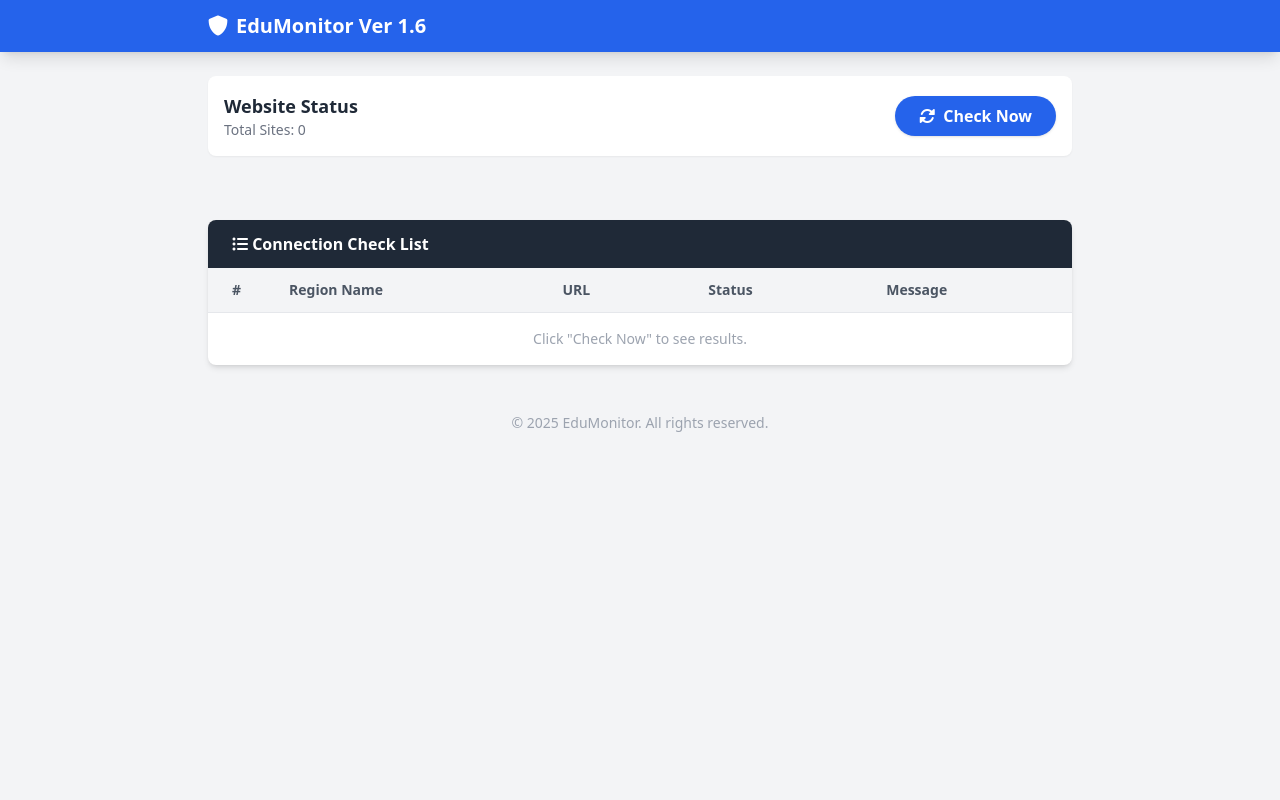
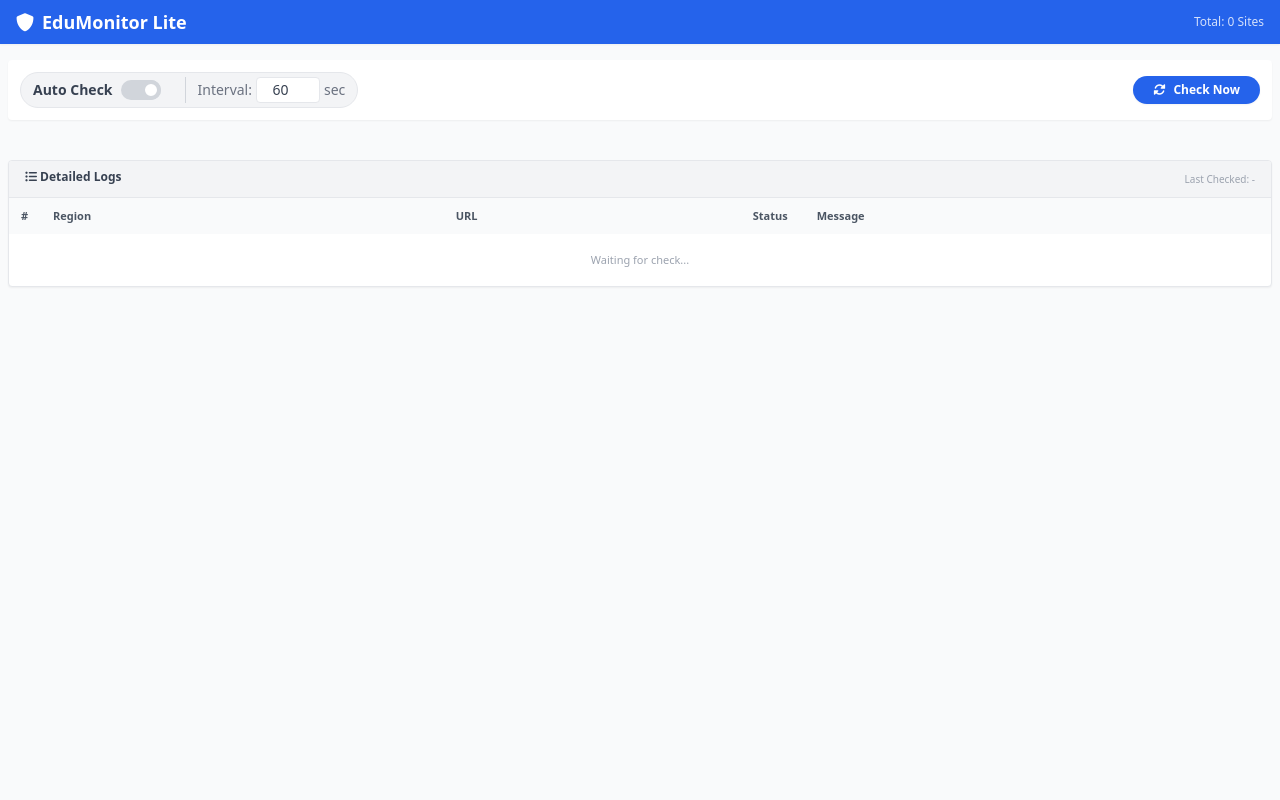
Before and after one commit to freudpark/edu_m, a FastAPI app: template templates/index.html in a window 1280 px wide. Run offline with FastAPI, Linux system fonts and the light colour scheme; the template is opened without the code that fills it, so the values that code supplies are empty; some libraries are stand-ins or nearby versions.

Commit message:
Optimize check speed (parallel) and improve Web UI (Compact + Auto)

```diff
--- a/templates/index.html
+++ b/templates/index.html
@@ -4,14 +4,14 @@
 <head>
     <meta charset="UTF-8">
     <meta name="viewport" content="width=device-width, initial-scale=1.0">
-    <title>EduMonitor</title>
+    <title>EduMonitor Lite</title>
     <!-- Tailwind CSS -->
     <script src="https://cdn.tailwindcss.com"></script>
     <!-- FontAwesome -->
     <link rel="stylesheet" href="https://cdnjs.cloudflare.com/ajax/libs/font-awesome/6.0.0/css/all.min.css" />
     <style>
         .fade-in {
-            animation: fadeIn 0.5s ease-in;
+            animation: fadeIn 0.3s ease-in;
         }
 
         @keyframes fadeIn {
@@ -23,54 +23,95 @@
                 opacity: 1;
             }
         }
+
+        /* Checkbox Toggle Styling */
+        .toggle-checkbox:checked {
+            right: 0;
+            border-color: #3b82f6;
+        }
+
+        .toggle-checkbox:checked+.toggle-label {
+            background-color: #3b82f6;
+        }
+
+        .toggle-checkbox {
+            right: 0;
+            z-index: 1;
+            border-color: white;
+            transition: all 0.3s;
+        }
+
+        .toggle-label {
+            width: 2.5rem;
+            height: 1.25rem;
+        }
     </style>
 </head>
 
-<body class="bg-gray-100 text-gray-800 font-sans min-h-screen">
+<body class="bg-gray-50 text-gray-800 font-sans min-h-screen text-sm">
 
     <!-- Navbar -->
-    <nav class="bg-blue-600 text-white shadow-lg sticky top-0 z-50">
-        <div class="max-w-4xl mx-auto px-4 py-3 flex justify-between items-center">
-            <h1 class="text-xl font-bold flex items-center gap-2">
-                <i class="fas fa-shield-alt"></i> EduMonitor Ver 1.6
+    <nav class="bg-blue-600 text-white shadow-sm sticky top-0 z-50">
+        <div class="max-w-7xl mx-auto px-4 py-2 flex justify-between items-center">
+            <h1 class="text-lg font-bold flex items-center gap-2">
+                <i class="fas fa-shield-alt"></i> EduMonitor Lite
             </h1>
-            <div>
-                <!-- Future menu items -->
+            <div class="text-xs opacity-80">
+                Total: {{ urls|length }} Sites
             </div>
         </div>
     </nav>
 
     <!-- Main Content -->
-    <main class="max-w-4xl mx-auto px-4 py-6">
+    <main class="max-w-7xl mx-auto px-2 py-4">
 
-        <!-- Controls -->
-        <div class="flex justify-between items-center mb-6 bg-white p-4 rounded-lg shadow-sm">
-            <div>
-                <h2 class="text-lg font-semibold">Website Status</h2>
-                <p class="text-sm text-gray-500">Total Sites: {{ urls|length }}</p>
+        <!-- Controls & Settings -->
+        <div class="flex flex-col md:flex-row justify-between items-center mb-4 bg-white p-3 rounded shadow-sm gap-3">
+
+            <!-- Auto Check Settings -->
+            <div class="flex items-center gap-4 bg-gray-100 px-3 py-1 rounded-full border border-gray-200">
+                <div class="flex items-center gap-2">
+                    <label for="autoCheckToggle" class="font-semibold text-gray-700 cursor-pointer select-none">Auto
+                        Check</label>
+                    <div
+                        class="relative inline-block w-10 mr-2 align-middle select-none transition duration-200 ease-in">
+                        <input type="checkbox" name="toggle" id="autoCheckToggle"
+                            class="toggle-checkbox absolute block w-5 h-5 rounded-full bg-white border-4 appearance-none cursor-pointer border-gray-300" />
+                        <label for="autoCheckToggle"
+                            class="toggle-label block overflow-hidden h-5 rounded-full bg-gray-300 cursor-pointer"></label>
                     </div>
-            <button id="checkBtn" onclick="runCheck()"
-                class="bg-blue-600 hover:bg-blue-700 text-white font-bold py-2 px-6 rounded-full shadow transition transform hover:scale-105 flex items-center gap-2">
+                </div>
+
+                <div class="flex items-center gap-1 border-l pl-3 border-gray-300">
+                    <span class="text-gray-500">Interval:</span>
+                    <input type="number" id="checkInterval" value="60" min="10"
+                        class="w-16 px-1 py-0.5 border rounded text-center text-gray-700 focus:ring-blue-500 focus:border-blue-500"
+                        placeholder="Sec">
+                    <span class="text-gray-500">sec</span>
+                </div>
+            </div>
+
+            <!-- Manual Trigger -->
+            <div class="flex items-center gap-3">
+                <div id="statusAlert" class="hidden px-3 py-1 rounded text-white text-xs font-bold"></div>
+                <button id="checkBtn" onclick="manualCheck()"
+                    class="bg-blue-600 hover:bg-blue-700 text-white font-bold py-1.5 px-5 rounded-full shadow-sm text-xs transition transform hover:scale-105 flex items-center gap-2">
                     <i class="fas fa-sync-alt" id="btnIcon"></i>
                     <span id="btnText">Check Now</span>
                 </button>
             </div>
+        </div>
 
-        <!-- Status Overview (Hidden initially) -->
-        <div id="statusAlert" class="hidden mb-6 p-4 rounded-lg text-white font-bold text-center"></div>
-
-        <!-- Site List Grid -->
-        <div class="grid grid-cols-1 md:grid-cols-2 gap-4" id="siteGrid">
+        <!-- Compact Site Grid -->
+        <div class="grid grid-cols-2 md:grid-cols-3 lg:grid-cols-4 xl:grid-cols-5 gap-2" id="siteGrid">
             {% for name, url in urls.items() %}
             <div id="card-{{ loop.index }}"
-                class="site-card bg-white p-4 rounded-lg shadow-md hover:shadow-lg transition border-l-4 border-gray-300 flex items-center justify-between">
-                <div class="flex-1 min-w-0">
-                    <h3 class="font-bold text-gray-800 truncate" title="{{ name }}">{{ name }}</h3>
-                    <a href="{{ url }}" target="_blank" class="text-sm text-blue-500 hover:underline truncate block">{{
-                        url }}</a>
-                    <p class="text-xs text-gray-400 mt-1 status-msg">Ready</p>
+                class="site-card bg-white p-2 rounded border border-gray-200 flex items-center justify-between hover:shadow-md transition">
+                <div class="flex-1 min-w-0 pr-2">
+                    <h3 class="font-bold text-gray-700 truncate text-xs" title="{{ name }}">{{ name }}</h3>
+                    <div class="text-[10px] text-gray-400 mt-0.5 status-msg truncate">Ready</div>
                 </div>
-                <div class="status-icon text-gray-300 text-2xl pl-4">
+                <div class="status-icon text-gray-300 text-lg">
                     <i class="fas fa-circle"></i>
                 </div>
             </div>
@@ -78,25 +119,25 @@
         </div>
 
         <!-- Connection Check List Table (Bottom) -->
-        <div class="mt-10 bg-white rounded-lg shadow-md overflow-hidden">
-            <div class="bg-gray-800 text-white px-6 py-3">
-                <h3 class="font-bold"><i class="fas fa-list-ul"></i> Connection Check List</h3>
+        <div class="mt-6 bg-white rounded shadow-sm border border-gray-200 overflow-hidden">
+            <div class="bg-gray-100 px-4 py-2 border-b flex justify-between">
+                <h3 class="font-bold text-gray-700 text-xs"><i class="fas fa-list-ul"></i> Detailed Logs</h3>
+                <span id="lastCheckTime" class="text-[10px] text-gray-400">Last Checked: -</span>
             </div>
-            <div class="overflow-x-auto">
-                <table class="w-full text-sm text-left">
-                    <thead class="bg-gray-100 text-gray-600 border-b">
+            <div class="max-h-60 overflow-y-auto">
+                <table class="w-full text-[11px] text-left">
+                    <thead class="bg-gray-50 text-gray-600 sticky top-0">
                         <tr>
-                            <th class="px-6 py-3 w-10">#</th>
-                            <th class="px-6 py-3">Region Name</th>
-                            <th class="px-6 py-3">URL</th>
-                            <th class="px-6 py-3">Status</th>
-                            <th class="px-6 py-3">Message</th>
+                            <th class="px-3 py-2 w-8">#</th>
+                            <th class="px-3 py-2">Region</th>
+                            <th class="px-3 py-2 hidden sm:table-cell">URL</th>
+                            <th class="px-3 py-2 w-16">Status</th>
+                            <th class="px-3 py-2">Message</th>
                         </tr>
                     </thead>
-                    <tbody id="checkListBody" class="divide-y divide-gray-200">
+                    <tbody id="checkListBody" class="divide-y divide-gray-100">
                         <tr>
-                            <td colspan="5" class="px-6 py-4 text-center text-gray-400">Click "Check Now" to see
-                                results.</td>
+                            <td colspan="5" class="px-3 py-4 text-center text-gray-400">Waiting for check...</td>
                         </tr>
                     </tbody>
                 </table>
@@ -105,104 +146,124 @@
 
     </main>
 
-    <!-- Footer -->
-    <footer class="text-center text-gray-400 text-sm py-6">
-        &copy; 2025 EduMonitor. All rights reserved.
-    </footer>
+    <script>
+        let autoCheckInterval = null;
 
-    <script>
+        // Auto Check Toggle Logic
+        document.getElementById('autoCheckToggle').addEventListener('change', function (e) {
+            const intervalInput = document.getElementById('checkInterval');
+            if (e.target.checked) {
+                intervalInput.disabled = true;
+                const sec = parseInt(intervalInput.value) || 60;
+                startAutoCheck(sec);
+            } else {
+                intervalInput.disabled = false;
+                stopAutoCheck();
+            }
+        });
+
+        function startAutoCheck(seconds) {
+            if (autoCheckInterval) clearInterval(autoCheckInterval);
+            manualCheck(); // Run immediately once
+            autoCheckInterval = setInterval(manualCheck, seconds * 1000);
+        }
+
+        function stopAutoCheck() {
+            if (autoCheckInterval) clearInterval(autoCheckInterval);
+            autoCheckInterval = null;
+        }
+
+        async function manualCheck() {
+            if (document.getElementById('checkBtn').disabled && !autoCheckInterval) return;
+            // If auto check is on, we allow re-triggering silently or just skip if busy?
+            // Let's allow parallel requests or just wait. JS is single threaded.
+            await runCheck();
+        }
+
         async function runCheck() {
             const btn = document.getElementById('checkBtn');
             const btnIcon = document.getElementById('btnIcon');
             const btnText = document.getElementById('btnText');
             const statusAlert = document.getElementById('statusAlert');
             const listBody = document.getElementById('checkListBody');
+            const lastCheckTime = document.getElementById('lastCheckTime');
 
             // UI Loading State
+            if (!document.getElementById('autoCheckToggle').checked) {
                 btn.disabled = true;
-            btn.classList.add('opacity-75', 'cursor-not-allowed');
+                btn.classList.add('opacity-75');
+            }
             btnIcon.classList.add('fa-spin');
-            btnText.innerText = 'Checking...';
-            statusAlert.classList.add('hidden');
-            listBody.innerHTML = '<tr><td colspan="5" class="px-6 py-4 text-center text-blue-500"><i class="fas fa-spinner fa-spin"></i> Checking sites...</td></tr>';
+            if (btnText.innerText === 'Check Now') btnText.innerText = 'Checking...';
 
-            // Reset Cards
-            document.querySelectorAll('.site-card').forEach(card => {
-                card.classList.remove('border-green-500', 'border-red-500', 'border-orange-500');
-                card.classList.add('border-gray-300');
-                card.querySelector('.status-icon').className = 'status-icon text-gray-300 text-2xl pl-4';
-                card.querySelector('.status-icon i').className = 'fas fa-circle';
-                card.querySelector('.status-msg').innerText = 'Checking...';
-                card.querySelector('.status-msg').className = 'text-xs text-blue-400 mt-1 status-msg';
-            });
+            // Visual feedback on cards (Pulse)
+            document.querySelectorAll('.site-card .status-icon').forEach(el => el.classList.add('animate-pulse'));
 
             try {
                 const response = await fetch('/api/check');
                 const data = await response.json();
 
+                // Stop Pulse
+                document.querySelectorAll('.site-card .status-icon').forEach(el => el.classList.remove('animate-pulse'));
+
                 if (data.network_error) {
-                    statusAlert.className = 'mb-6 p-4 rounded-lg text-white font-bold text-center bg-red-500 fade-in';
-                    statusAlert.innerText = 'Networks Error! Cannot connect to internet.';
+                    statusAlert.className = 'px-3 py-1 rounded text-white text-xs font-bold bg-red-500';
+                    statusAlert.innerText = 'Network Error';
                     statusAlert.classList.remove('hidden');
                 } else {
-                    statusAlert.className = 'mb-6 p-4 rounded-lg text-white font-bold text-center bg-green-500 fade-in';
-                    statusAlert.innerText = 'All Good! Check Completed.';
+                    const failCount = data.results.filter(r => r.status !== 'ok').length;
+                    if (failCount > 0) {
+                        statusAlert.className = 'px-3 py-1 rounded text-white text-xs font-bold bg-orange-500';
+                        statusAlert.innerText = `${failCount} Issues`;
+                    } else {
+                        statusAlert.className = 'px-3 py-1 rounded text-white text-xs font-bold bg-green-500';
+                        statusAlert.innerText = 'All Good';
+                    }
                     statusAlert.classList.remove('hidden');
                 }
 
                 // Clear List Body for results
                 listBody.innerHTML = '';
+                const now = new Date();
+                lastCheckTime.innerText = `Last Checked: ${now.toLocaleTimeString()}`;
 
                 // Update Cards & Table
                 const cards = document.querySelectorAll('.site-card');
 
                 data.results.forEach((res, index) => {
                     const card = cards[index];
-                    let statusClass = '';
-                    let iconClass = '';
+                    let statusClass, iconClass, cardBorderClass, textClass, msgShort;
 
                     if (res.status === 'ok') {
-                        statusClass = 'text-green-600 bg-green-50 font-bold px-2 py-1 rounded inline-block';
+                        statusClass = 'text-green-600 bg-green-50 px-1 rounded';
                         iconClass = 'fas fa-check-circle text-green-500';
+                        cardBorderClass = 'border-green-400';
+                        textClass = 'text-green-600';
+                        msgShort = "OK";
+                    } else {
+                        statusClass = 'text-red-600 bg-red-50 px-1 rounded font-bold';
+                        iconClass = 'fas fa-exclamation-circle text-red-500';
+                        cardBorderClass = 'border-red-400 bg-red-50';
+                        textClass = 'text-red-600 font-bold';
+                        msgShort = "FAIL";
+                    }
 
                     // Card Update
                     if (card) {
-                            card.classList.remove('border-gray-300');
-                            card.classList.add('border-green-500');
-                            card.querySelector('.status-icon').className = 'status-icon text-green-500 text-2xl pl-4 fade-in';
-                            card.querySelector('.status-icon i').className = 'fas fa-check-circle';
-                            card.querySelector('.status-msg').innerText = 'OK';
-                            card.querySelector('.status-msg').className = 'text-xs text-green-600 mt-1 status-msg';
-                        }
-
-                    } else {
-                        statusClass = 'text-red-600 bg-red-50 font-bold px-2 py-1 rounded inline-block';
-                        iconClass = 'fas fa-exclamation-circle text-red-500';
-
-                        // Card Update
-                        if (card) {
-                            card.classList.remove('border-gray-300');
-                            card.classList.add('border-red-500');
-                            card.querySelector('.status-icon').className = 'status-icon text-red-500 text-2xl pl-4 fade-in';
-                            card.querySelector('.status-icon i').className = 'fas fa-exclamation-circle';
-                            card.querySelector('.status-msg').innerText = res.msg;
-                            card.querySelector('.status-msg').className = 'text-xs text-red-600 mt-1 status-msg font-bold';
-                        }
-
-                        if (!data.network_error) {
-                            statusAlert.className = 'mb-6 p-4 rounded-lg text-white font-bold text-center bg-orange-500 fade-in';
-                            statusAlert.innerText = 'Issues Found!';
-                        }
+                        card.className = `site-card p-2 rounded border flex items-center justify-between transition ${cardBorderClass}`;
+                        card.querySelector('.status-icon i').className = iconClass;
+                        card.querySelector('.status-msg').innerText = res.status === 'ok' ? 'OK' : 'Error';
+                        card.querySelector('.status-msg').className = `text-[10px] mt-0.5 status-msg truncate ${textClass}`;
                     }
 
                     // Append Row to Table
                     const row = `
                         <tr class="hover:bg-gray-50 transition border-b">
-                            <td class="px-6 py-3 font-medium text-gray-500">${index + 1}</td>
-                            <td class="px-6 py-3 font-bold">${res.name}</td>
-                            <td class="px-6 py-3 text-gray-500 truncate max-w-xs"><a href="${res.url}" target="_blank" class="hover:underline">${res.url}</a></td>
-                            <td class="px-6 py-3"><span class="${statusClass}">${res.status.toUpperCase()}</span></td>
-                            <td class="px-6 py-3 text-sm text-gray-500 truncate">${res.msg}</td>
+                            <td class="px-3 py-2 text-gray-500">${index + 1}</td>
+                            <td class="px-3 py-2 font-bold whitespace-nowrap">${res.name}</td>
+                            <td class="px-3 py-2 text-gray-500 truncate max-w-[100px] hidden sm:table-cell" title="${res.url}">${res.url}</td>
+                            <td class="px-3 py-2"><span class="${statusClass} text-[10px]">${msgShort}</span></td>
+                            <td class="px-3 py-2 text-gray-500 truncate max-w-[150px]" title="${res.msg}">${res.status === 'ok' ? '-' : res.msg}</td>
                         </tr>
                     `;
                     listBody.innerHTML += row;
@@ -210,14 +271,13 @@
 
             } catch (e) {
                 console.error(e);
-                statusAlert.className = 'mb-6 p-4 rounded-lg text-white font-bold text-center bg-red-500 fade-in';
-                statusAlert.innerText = 'System Error: Failed to fetch API.';
+                statusAlert.innerText = 'Err';
+                statusAlert.className = 'px-3 py-1 rounded text-white text-xs font-bold bg-red-500';
                 statusAlert.classList.remove('hidden');
-                listBody.innerHTML = '<tr><td colspan="5" class="px-6 py-4 text-center text-red-500">Failed to load data.</td></tr>';
             } finally {
                 // UI Reset
                 btn.disabled = false;
-                btn.classList.remove('opacity-75', 'cursor-not-allowed');
+                btn.classList.remove('opacity-75');
                 btnIcon.classList.remove('fa-spin');
                 btnText.innerText = 'Check Now';
             }
```
Also changed, not shown: monitor.py (+17 -5 lines). Lines whose indentation alone changed are shown as unchanged.
